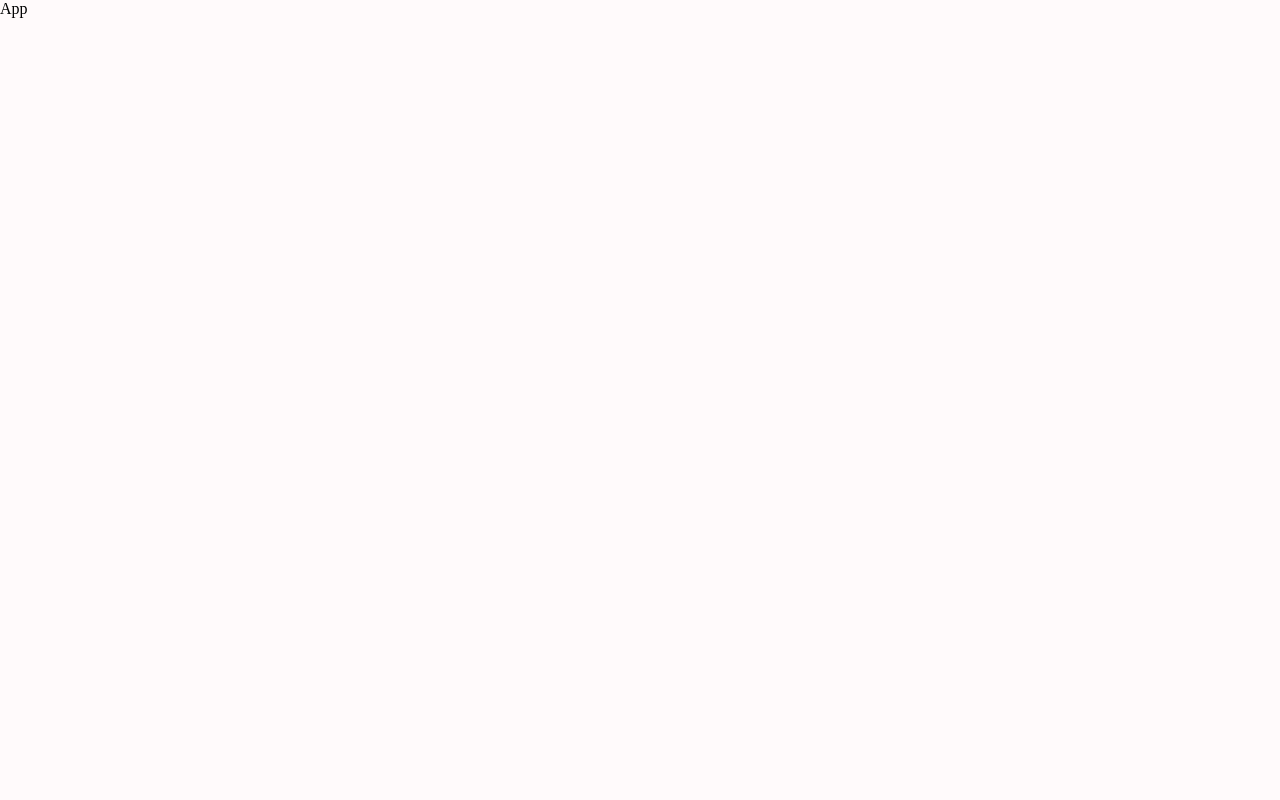
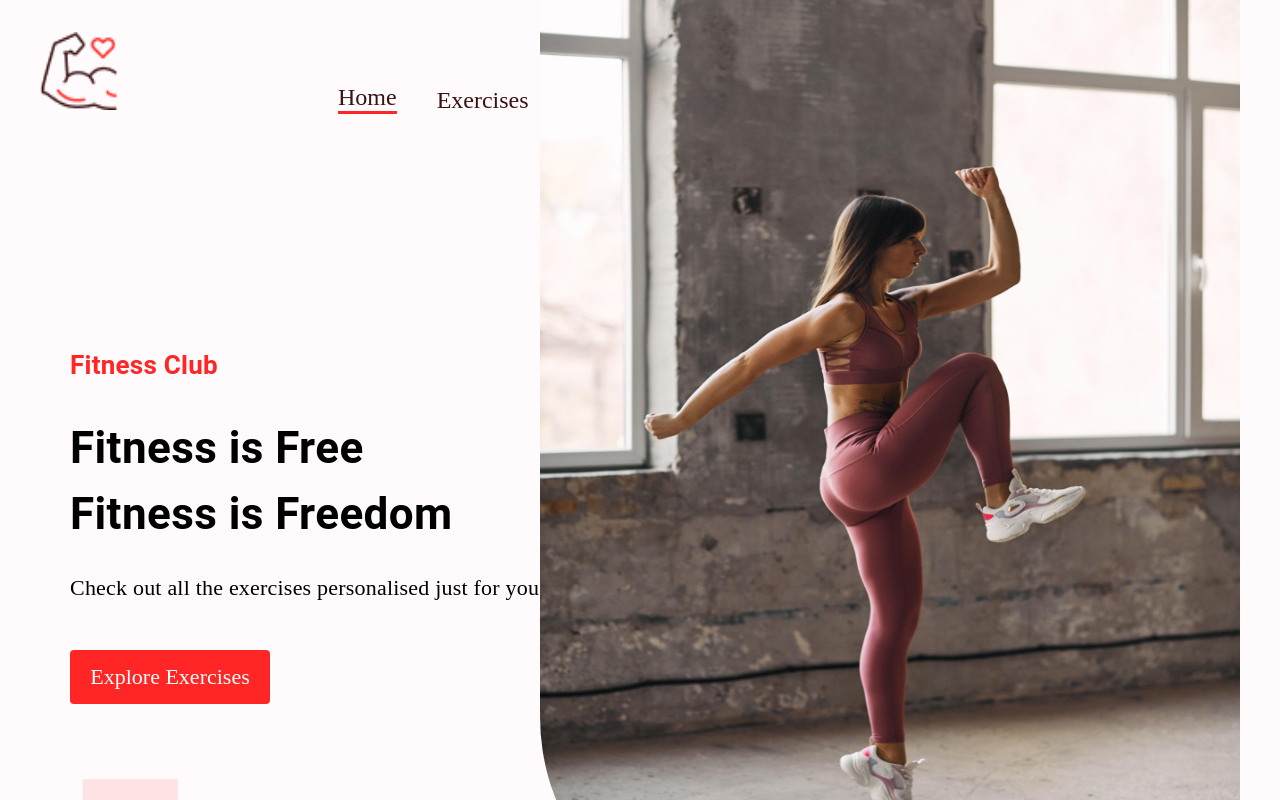
Before and after one commit to sagarchhetri99/fit4free-gym-website, a React (Create React App) app: page / in a window 1280 px wide. Shown: the top 800 px of the page. Built offline with nearby package versions, Linux system fonts and the light colour scheme.

Commit message:
created components
created the navbar- and some parts of homepage

```diff
--- a/public/index.html
+++ b/public/index.html
@@ -24,7 +24,7 @@
       work correctly both with client-side routing and a non-root public URL.
       Learn how to configure a non-root public URL by running `npm run build`.
     -->
-    <title>React App</title>
+    <title>Fit4Free</title>
   </head>
   <body>
     <noscript>You need to enable JavaScript to run this app.</noscript>
--- a/src/App.css
+++ b/src/App.css
@@ -59,6 +59,7 @@ body {
   width: 700px;
   height: 900px;
   margin-top: -330px;
+  border-radius: 0% 0% 0% 20%;
 }
 
 .exercise-card {
--- a/src/App.js
+++ /dev/null
@@ -1,8 +0,0 @@
-import React from "react";
-import "./App.css";
-
-const App = () => {
-  return <div>App</div>;
-};
-
-export default App;
--- /dev/null
+++ b/src/App.jsx
@@ -0,0 +1,22 @@
+import React from "react";
+import { Route, Routes } from "react-router-dom";
+import "./App.css";
+import Navbar from "./components/Navbar";
+import Home from "./pages/Home";
+import WorkoutDetail from "./pages/WorkoutDetail";
+import Footer from "./components/Footer";
+
+const App = () => {
+  return (
+    <div className="app-container">
+      <Navbar />
+      <Routes>
+        <Route path="/" element={<Home />} />
+        <Route path="/workout/:id" element={<WorkoutDetail />} />
+      </Routes>
+      <Footer />
+    </div>
+  );
+};
+
+export default App;
--- /dev/null
+++ b/src/components/Banner.jsx
@@ -0,0 +1,60 @@
+import React from "react";
+import { Box, Stack, Typography, Button } from "@mui/material";
+import BannerImage from "../assets/images/banner.png";
+
+export default function Banner() {
+  return (
+    <Box
+      sx={{ mt: { lg: "212px", xs: "70px" }, ml: { sm: "50px" } }}
+      position="relative"
+      p="20px"
+    >
+      <Typography color="#FF2625" fontWeight="600" fontSize="26px">
+        Fitness Club
+      </Typography>
+      <Typography
+        fontWeight={700}
+        sx={{ fontSize: { lg: "44px", xs: "40px" } }}
+        mb="23px"
+        mt="30px"
+      >
+        Fitness is Free <br />
+        Fitness is Freedom
+      </Typography>
+      <Typography fontSize="22px" fontFamily="Alegreya" lineHeight="35px">
+        Check out all the exercises personalised just for you.
+      </Typography>
+      <Stack>
+        <a
+          href="#exercises"
+          style={{
+            marginTop: "45px",
+            textDecoration: "none",
+            width: "200px",
+            textAlign: "center",
+            background: "#FF2625",
+            padding: "14px",
+            fontSize: "22px",
+            textTransform: "none",
+            color: "white",
+            borderRadius: "4px",
+          }}
+        >
+          Explore Exercises
+        </a>
+      </Stack>
+      <Typography
+        fontWeight={600}
+        color="#FF2625"
+        sx={{
+          opacity: "0.1",
+          display: { lg: "block", xs: "none" },
+          fontSize: "200px",
+        }}
+      >
+        Exercises
+      </Typography>
+      <img src={BannerImage} alt="hero-banner" className="hero-banner-img" />
+    </Box>
+  );
+}
--- /dev/null
+++ b/src/components/Exercises.jsx
@@ -0,0 +1,10 @@
+import React from "react";
+import { Box, Stack, Typography } from "@mui/material";
+
+export default function Exercises() {
+  return (
+    <Box>
+      <Typography></Typography>
+    </Box>
+  );
+}
--- /dev/null
+++ b/src/components/Footer.jsx
@@ -0,0 +1,5 @@
+import React from "react";
+
+export default function Footer() {
+  return <div></div>;
+}
--- /dev/null
+++ b/src/components/Navbar.jsx
@@ -0,0 +1,56 @@
+import React from "react";
+import { Link } from "react-router-dom";
+import { Stack } from "@mui/material";
+import Logo from "../assets/images/main-logo.png";
+
+export default function Navbar() {
+  return (
+    <Stack
+      direction="row"
+      justifyContent="space-around"
+      sx={{
+        gap: { xl: "500px", lg: "200px", sm: "123px", xs: "40px" },
+        mt: { sm: "32px", xs: "20px" },
+        justifyContent: "none",
+      }}
+      px="20px"
+    >
+      <Link to="/">
+        <img
+          className="nav-logo"
+          src={Logo}
+          alt="logo"
+          style={{
+            width: "78px",
+            height: "78px",
+            margin: "0px 20px",
+          }}
+        />
+      </Link>
+      <Stack
+        direction="flex"
+        gap="40px"
+        fontFamily="Alegreya"
+        fontSize="24px"
+        alignItems="flex-end"
+      >
+        <Link
+          to="/"
+          style={{
+            textDecoration: "none",
+            color: "#3A1212",
+            borderBottom: "3px solid #FF2625",
+          }}
+        >
+          Home
+        </Link>
+        <a
+          href="#exercises"
+          style={{ textDecoration: "none", color: "#3A1212" }}
+        >
+          Exercises
+        </a>
+      </Stack>
+    </Stack>
+  );
+}
--- /dev/null
+++ b/src/components/SearchExercises.jsx
@@ -0,0 +1,10 @@
+import React from "react";
+import { Box, Stack, Typography } from "@mui/material";
+
+export default function SearchExercises() {
+  return (
+    <Box>
+      <Typography></Typography>
+    </Box>
+  );
+}
--- a/src/index.js
+++ b/src/index.js
@@ -1,10 +1,13 @@
 import React from "react";
 import ReactDOM from "react-dom/client";
+import { BrowserRouter } from "react-router-dom";
 import App from "./App";
 
 const root = ReactDOM.createRoot(document.getElementById("root"));
 root.render(
   <React.StrictMode>
-    <App />
+    <BrowserRouter>
+      <App />
+    </BrowserRouter>
   </React.StrictMode>
 );
--- /dev/null
+++ b/src/pages/Home.jsx
@@ -0,0 +1,15 @@
+import React, { useState } from "react";
+import { Box } from "@mui/material";
+import Banner from "../components/Banner";
+import SearchExercises from "../components/SearchExercises";
+import Exercises from "../components/Exercises";
+
+export default function Home() {
+  return (
+    <Box>
+      <Banner />
+      <SearchExercises />
+      <Exercises />
+    </Box>
+  );
+}
--- /dev/null
+++ b/src/pages/WorkoutDetail.jsx
@@ -0,0 +1,9 @@
+import React from "react";
+
+export default function WorkoutDetail() {
+  return (
+    <div>
+      <h1>Workout Details</h1>
+    </div>
+  );
+}
```
Also changed, not shown: src/assets/images/banner.png (added), src/assets/images/main-logo.png (added).
